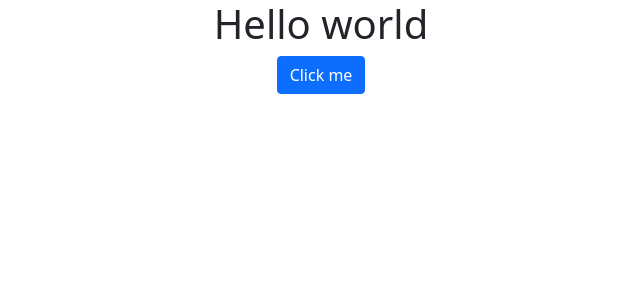
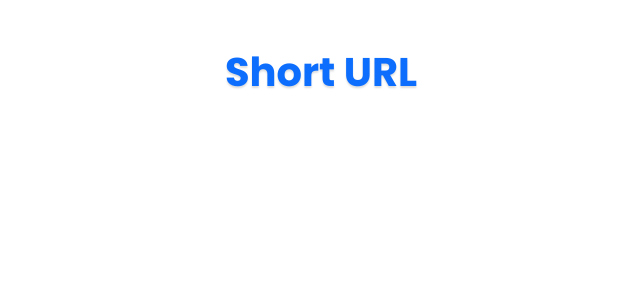
Before and after one commit to itsmar1/url-shortener, a React (Create React App) app in the folder ui/: page / in a window 1280 px wide. Shown: the top 300 px of the page, without its empty margins (319-959 px from the left). Built offline with nearby package versions, Linux system fonts and the light colour scheme.

Commit message:
create the header

```diff
--- a/ui/package.json
+++ b/ui/package.json
@@ -12,6 +12,7 @@
     "react-dom": "^18.0.0",
     "react-router-dom": "^6.3.0",
     "react-scripts": "5.0.1",
+    "sass": "^1.50.1",
     "web-vitals": "^2.1.4"
   },
   "scripts": {
--- a/ui/src/App.js
+++ b/ui/src/App.js
@@ -1,13 +1,21 @@
 import React from 'react';
+import { Routes, Route } from 'react-router-dom';
+
+import TheHomePage from './pages/TheHomePage';
+import ErrorPage from './pages/ErrorPage';
+import TheHeader from './layout/TheHeader';
 
 
 
 const App = () => {
   return (
-    <div className='text-center'>
-      <h1>Hello world</h1>
-      <button className='btn btn-primary'>Click me</button>
-    </div>
+    <>
+      <TheHeader />
+      <Routes>
+        <Route path='/' element={<TheHomePage />} />
+        <Route path='*' element={<ErrorPage />} />
+      </Routes>
+    </>
   );
 }
 
--- a/ui/src/index.js
+++ b/ui/src/index.js
@@ -1,12 +1,16 @@
 import React from 'react';
 import ReactDOM from 'react-dom/client';
+import { BrowserRouter } from 'react-router-dom';
 import App from './App';
 import 'bootstrap/dist/css/bootstrap.min.css';
+import './styles/index.scss';
 
 
 const root = ReactDOM.createRoot(document.getElementById('root'));
 root.render(
   <React.StrictMode>
-    <App />
+    <BrowserRouter>
+      <App />
+    </BrowserRouter>
   </React.StrictMode>
 );
--- /dev/null
+++ b/ui/src/layout/TheHeader.jsx
@@ -0,0 +1,16 @@
+import React from 'react';
+import { Link } from 'react-router-dom';
+
+
+const TheHeader = () => {
+    return (
+        <header className='header my-8'>
+            <Link to='/' className='text-decoration-none'>
+                <h1 className='text-center'>Short URL</h1>
+            </Link>
+        </header>
+    );
+};
+
+
+export default TheHeader;
--- /dev/null
+++ b/ui/src/pages/ErrorPage.jsx
@@ -0,0 +1,11 @@
+import React from 'react';
+
+
+const ErrorPage = () => {
+    return (
+        <div>Error Page</div>
+    );
+};
+
+
+export default ErrorPage;
--- /dev/null
+++ b/ui/src/pages/TheHomePage.jsx
@@ -0,0 +1,11 @@
+import React from 'react';
+
+
+const TheHomePage = () => {
+    return (
+        <main></main>
+    );
+};
+
+
+export default TheHomePage;
--- /dev/null
+++ b/ui/src/styles/_variables.scss
@@ -0,0 +1,3 @@
+@import url('https://fonts.googleapis.com/css2?family=Poppins:wght@400;500;600;700;800&display=swap');
+
+$Poppins: 'Poppins', sans-serif;
--- /dev/null
+++ b/ui/src/styles/index.scss
@@ -0,0 +1,6 @@
+@import './variables';
+@import './layout/header';
+
+body {
+    font-family: $Poppins;
+}
--- /dev/null
+++ b/ui/src/styles/layout/_header.scss
@@ -0,0 +1,8 @@
+header {
+    height: 140px;
+    h1 {
+        margin-top: 3rem;
+        font-weight: 700;
+        text-shadow: 0 2px 2px #ddd;
+    }
+}
```
Also changed, not shown: ui/src/components/home/UrlBox.jsx (added, +11 -0 lines), ui/src/styles/_homepage.scss (added), 1 other file (tests, documents, lock files or other folders).
